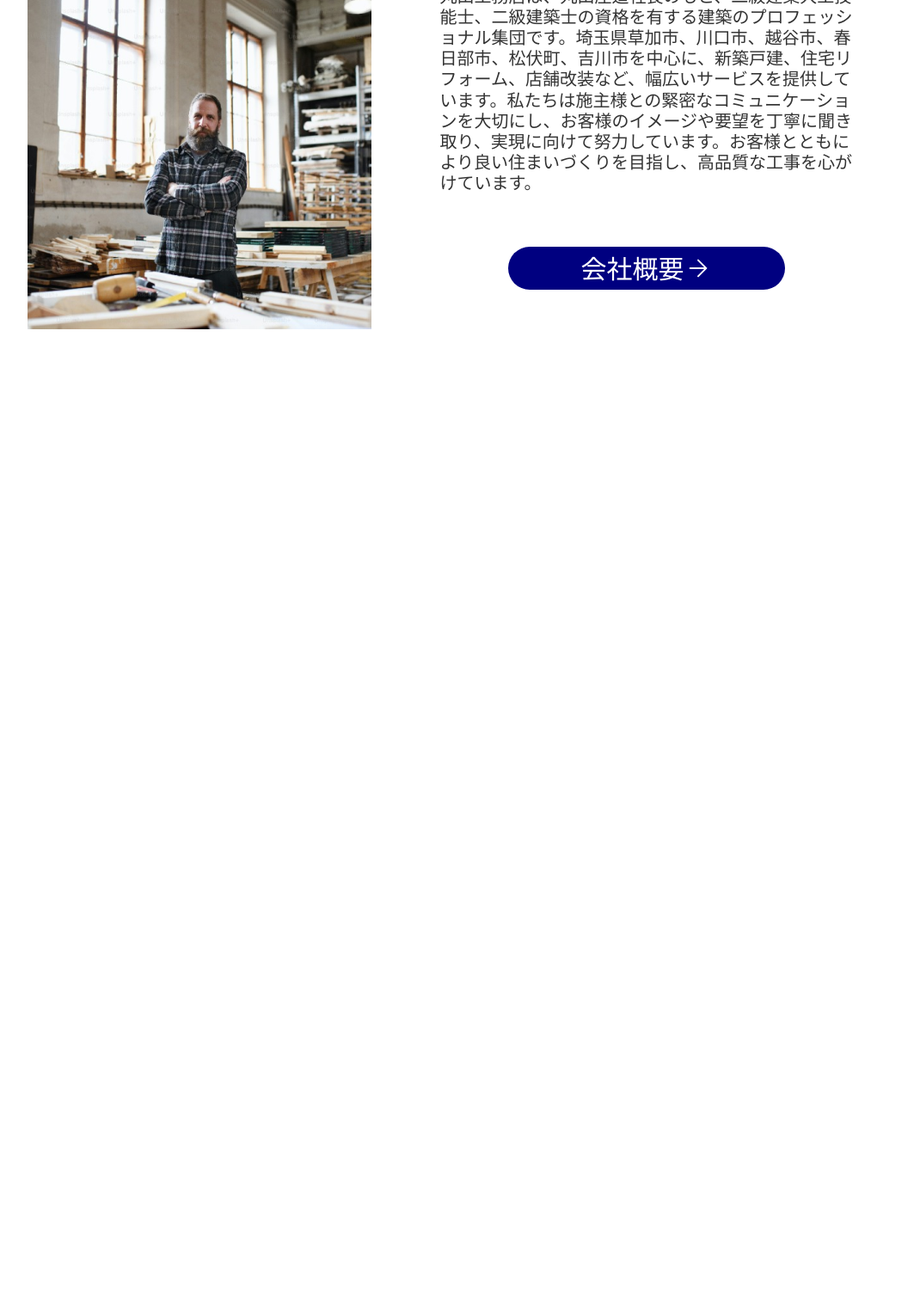
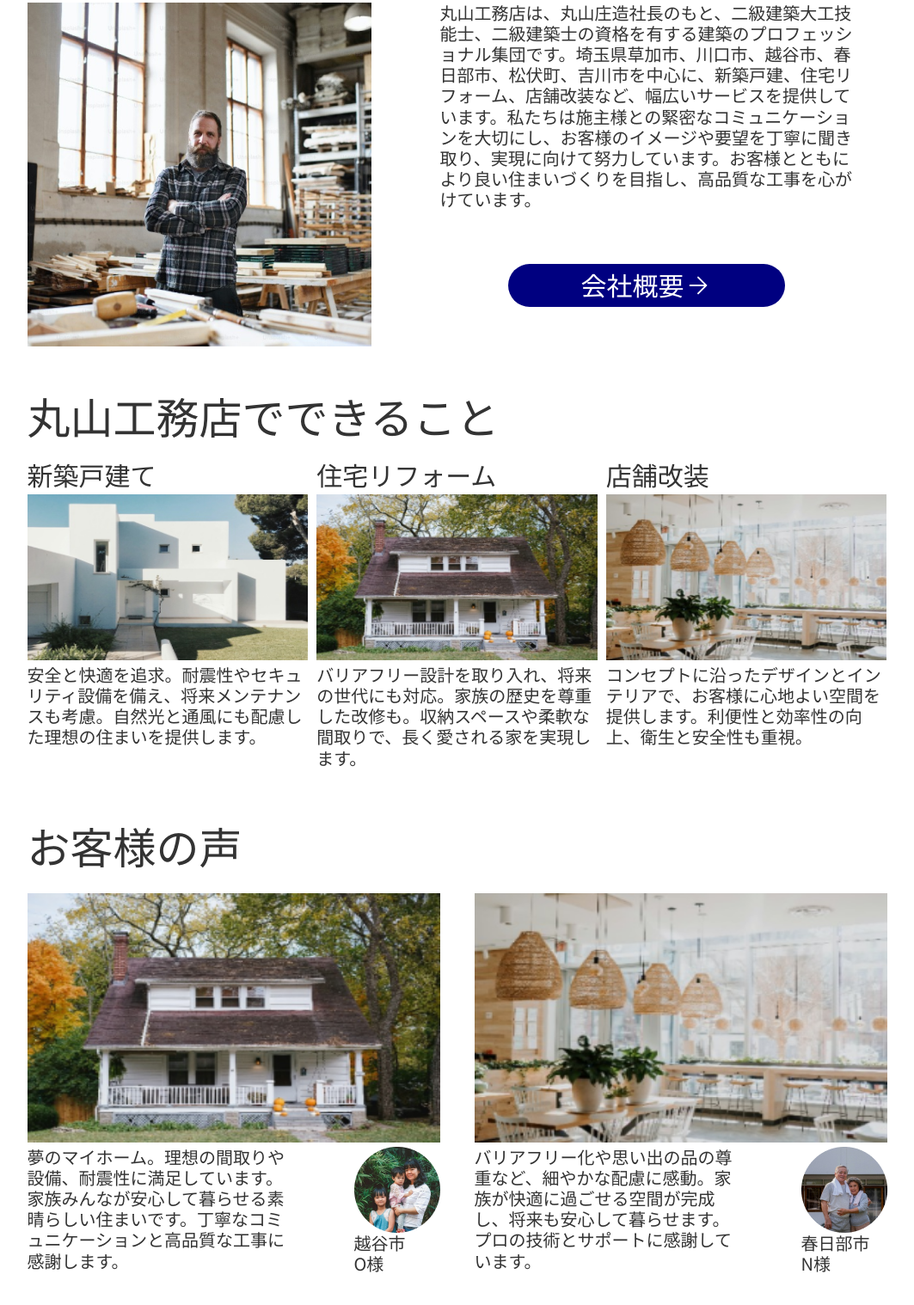
Before and after one commit to TomoCreateService/Tomohiro.Maruyama-komuten, a website: page index.html in a window 1280 px wide. Shown: the part 788-2306 px from the top of the page at 86% size, without its empty margins (101-1164 px from the left). Before the commit the page ends 1231 px from the top, so only its background shows below. Drawn offline with nearby package versions, Linux system fonts and the light colour scheme; files that its build step writes are made by us from their sources.

Commit message:
お客様の声まで

```diff
--- a/index.html
+++ b/index.html
@@ -65,9 +65,63 @@
       </div>
     </section>
     <section id="l-works">
-
+      <h2 class="c-title">丸山工務店でできること</h2>
+      <div class="p-works__grid">
+        <div class="p-works__item">
+          <h4 class="c-works__title">新築戸建て</h4>
+          <img class="c-works__img" src="img/new.png">
+          <h5 class="c-works__sentence">
+            安全と快適を追求。耐震性やセキュリティ設備を備え、将来メンテナンスも考慮。自然光と通風にも配慮した理想の住まいを提供します。
+          </h5>
+        </div>
+        <div class="p-works__item">
+          <h4 class="c-works__title">住宅リフォーム</h4>
+          <img class="c-works__img" src="img/reform.png">
+          <h5 class="c-works__sentence">
+            バリアフリー設計を取り入れ、将来の世代にも対応。家族の歴史を尊重した改修も。収納スペースや柔軟な間取りで、長く愛される家を実現します。
+          </h5>
+        </div>
+        <div class="p-works__item">
+          <h4 class="c-works__title">店舗改装</h4>
+          <img class="c-works__img" src="img/renovation.png">
+          <h5 class="c-works__sentence">
+            コンセプトに沿ったデザインとインテリアで、お客様に心地よい空間を提供します。利便性と効率性の向上、衛生と安全性も重視。
+          </h5>
+        </div>
     </section>
     <section id="l-review">
+      <h2 class="c-title">お客様の声</h2>
+      <div class="p-review__grid">
+        <div class="p-review__item">
+          <img class="c-review__img" src="img/reform.png">
+          <div class="p-review__info">
+            <h4 class="c-review__text">
+              夢のマイホーム。理想の間取りや設備、耐震性に満足しています。家族みんなが安心して暮らせる素晴らしい住まいです。丁寧なコミュニケーションと高品質な工事に感謝します。</h4>
+              <div class="p-review__customer-info">
+                <img src="img/customer1.png" class="c-review__customer-image">
+                <h5 class="c-review__customer-name">
+                  越谷市<br>
+                  O様
+                </h5>
+              </div>
+          </div>
+        </div>
+        <div class="p-review__item">
+          <img class="c-review__img" src="img/renovation.png">
+          <div class="p-review__info">
+            <h4 class="c-review__text">
+              バリアフリー化や思い出の品の尊重など、細やかな配慮に感動。家族が快適に過ごせる空間が完成し、将来も安心して暮らせます。プロの技術とサポートに感謝しています。</h4>
+            <div class="p-review__customer-info">
+              <img src="img/customer2.png" class="c-review__customer-image">
+              <h5 class="c-review__customer-name">
+                春日部市<br>
+                N様
+              </h5>
+            </div>
+          </div>
+
+        </div>
+      </div>
 
     </section>
     <section id="l-consaltation">
--- a/sass/component/_index.scss
+++ b/sass/component/_index.scss
@@ -1,7 +1,7 @@
 .c-title{
     font-size: 50px;
     line-height: 60.5px;
-    margin-block: 10px;
+    padding-block: 10px;
     font-weight: 400;
 }
 .c-sentence{
@@ -46,3 +46,41 @@
     font-size: 32px;
     line-height: 38.7px;
 }
+
+.c-works__title{
+    font-size: 30px;
+    line-height: 36.3px;
+    font-weight: 400;
+}
+
+.c-works__img{
+    width:326.67px;
+    height: 203px;
+    padding-block: 5px;
+}
+
+.c-works__sentence{
+    font-size: 20px;
+    line-height: 24.2px;
+    font-weight: 400;
+}
+
+.c-review__img{
+    width:480px;
+    height: 300px;
+    padding-block: 5px;
+}
+
+.c-review__text{
+    width:300px;
+    height: 175px;
+    font-size: 20px;
+    line-height: 24.2px;
+    font-weight: 400;
+}
+
+.c-review__customer-name{
+    font-size: 20px;
+    line-height: 24.2px;
+    font-weight: 400;
+}
--- a/sass/layout/_index.scss
+++ b/sass/layout/_index.scss
@@ -22,3 +22,15 @@ a{
     height: 521px;
     margin:10px auto;
 }
+
+#l-works{
+    width:1000px;
+    height: 490px;
+    margin:10px auto 0;
+}
+
+#l-review{
+    width:1000px;
+    height: 661px;
+    margin:10px auto 0;
+}
--- a/sass/project/_index.scss
+++ b/sass/project/_index.scss
@@ -34,6 +34,7 @@
 
 .p-about__block{
     display: flex;
+    padding-block: 10px;
     &-left{
         width:480px;
         height: 400px;
@@ -49,3 +50,31 @@
 
     }
 }
+
+.p-works__grid{
+    display: grid;
+    grid-template-columns: 1fr 1fr 1fr;
+    gap: 10px;
+    padding-block-start: 10px;
+}
+
+.p-review__grid{
+    display: grid;
+    grid-template-columns: 1fr 1fr;
+    gap: 40px;
+    padding-block-start: 10px;
+}
+
+.p-review__info{
+    display: grid;
+    grid-template-columns: 1fr 1fr;
+    gap: 80px;
+
+}
+
+.p-review__block-button{
+    width:212px;
+    margin-block-start: 20px;
+    margin-inline: auto;
+    margin-block-end: 10px;
+}
```
